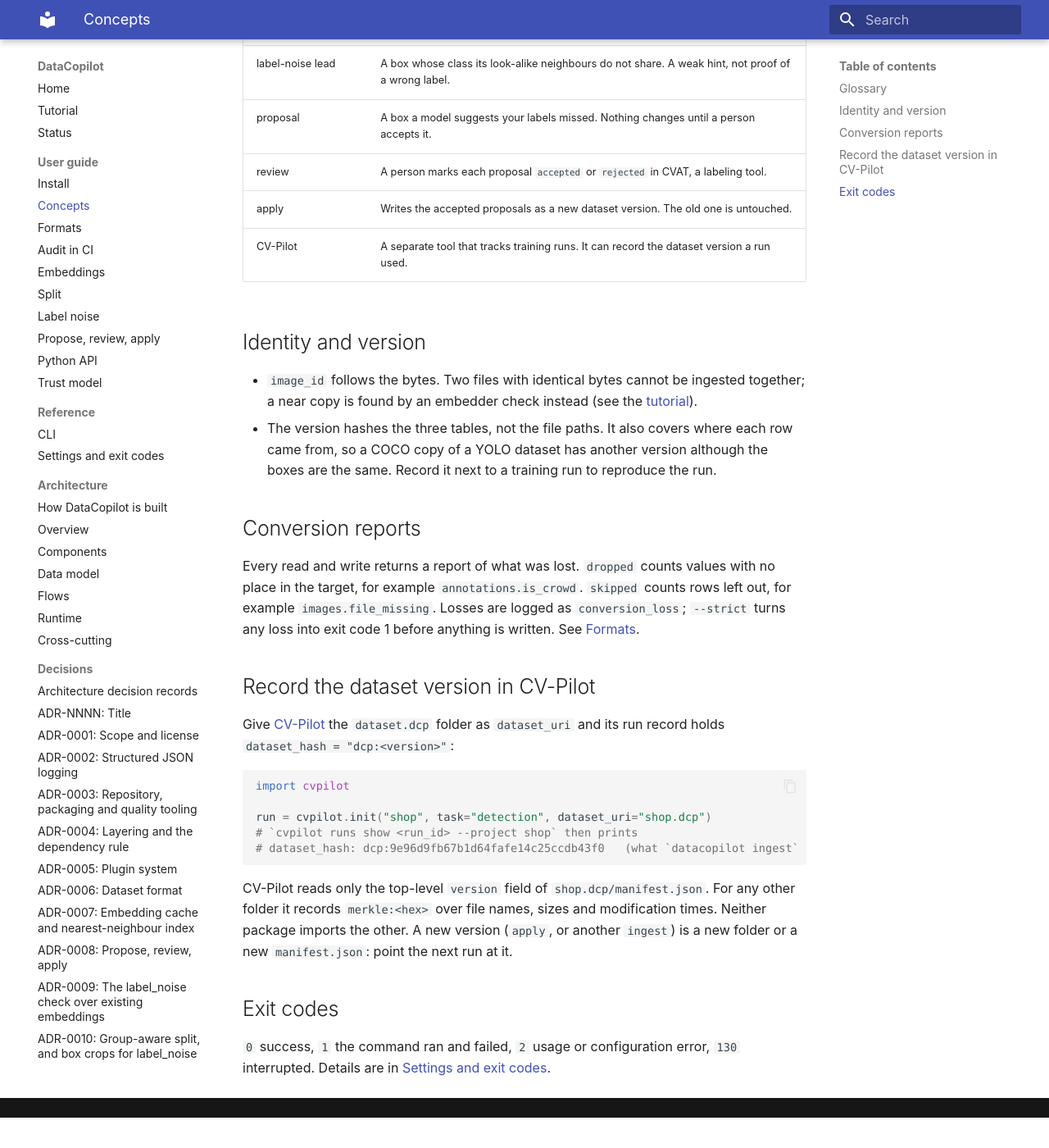
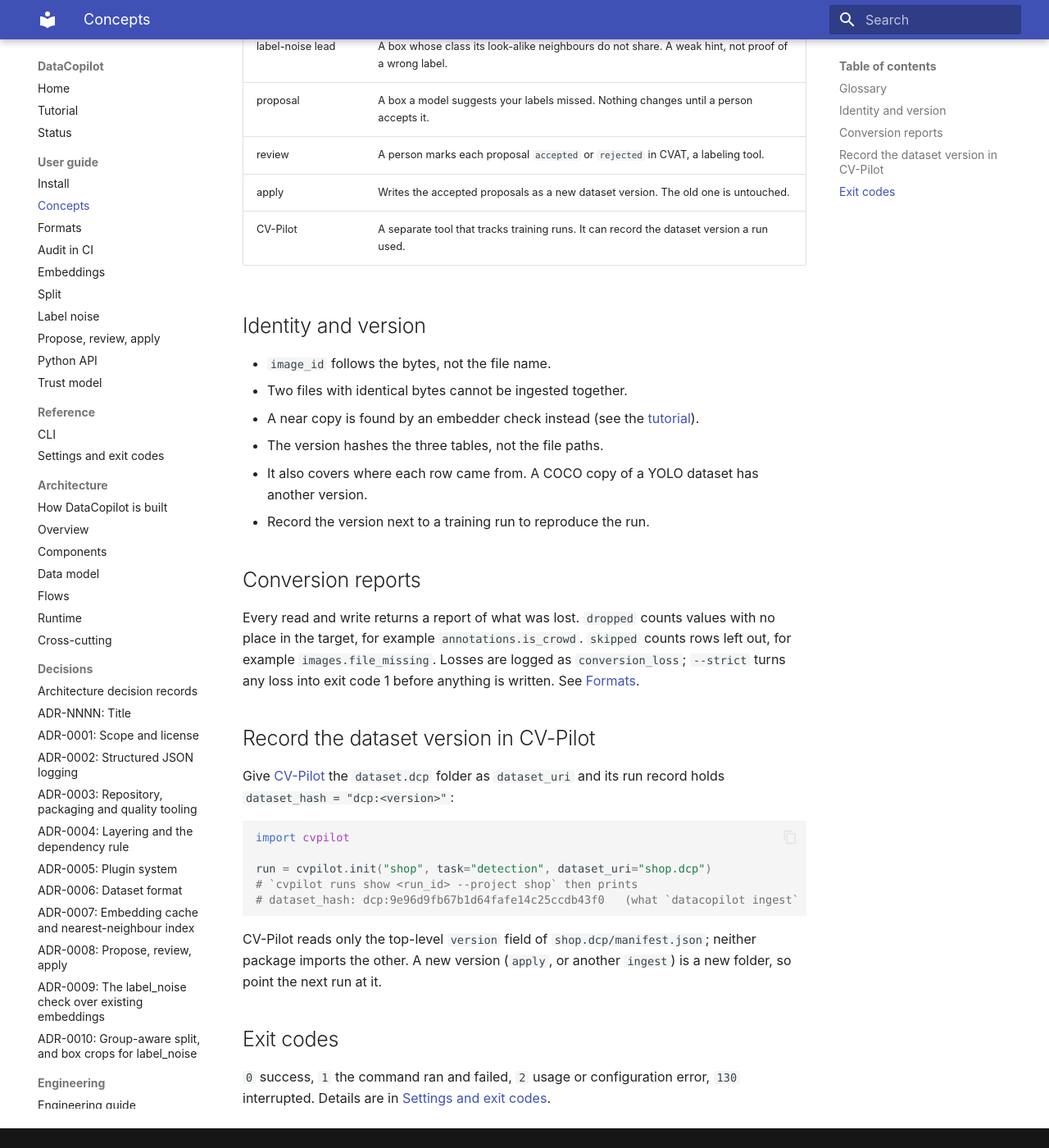
Before and after one commit to B4teShai/DataCopilot, an MkDocs documentation site: the page built from docs/guide/concepts.md, in a window 1280 px wide and 1400 px high, scrolled down 1326 px. Shown: the whole window at 82% size. Built offline with MkDocs 1.6.1 and Material for MkDocs 9.7.7, drawn with Linux system fonts in a browser that asks for light colours; before the commit the page ends 2689 px from its top, so only the background shows below that; some of the changed text lies outside the part shown.

Commit message:
docs: fix what a cold read could not follow in the entry pages
- tutorial: say where the JSON log lines go and that the traceback of
  the expected --strict failure is the normal error log; explain
  --no-hash-cache and --fail-on <check> where they first appear.
- README, index, overview diagram: audit does not clean a dataset, only
  apply writes a corrected copy, so say "checked dataset, or a corrected
  copy"; name six formats; define "extra" and the core install; say the
  quick start needs the tutorial's demo dataset and that propose needs
  the vlm extra and has low precision; use dinov2_base throughout.
- concepts: say once that FAISS is optional, shorten the CV-Pilot
  paragraph and split the version bullets.

````diff
--- a/docs/diagrams/overview.diagram.mjs
+++ b/docs/diagrams/overview.diagram.mjs
@@ -4,9 +4,9 @@
 // converts, audits and reports, and two plain results come out. Three colours only:
 // input orange, tool blue, result green. No legend is needed. Detailed views: the other diagrams.
 const big = { fontSize: 20 };
-const input = box("in", 40, 130, 300, 130, "Your dataset\nCOCO · YOLO · VOC ·\nCVAT · Label Studio", COLORS.external, big);
+const input = box("in", 40, 130, 300, 130, "Your dataset\nin one of six formats", COLORS.external, big);
 const tool = box("dc", 470, 130, 360, 130, "DataCopilot\n1 Convert  2 Audit  3 Report", COLORS.core, { ...big, strokeWidth: 2 });
-const clean = box("out1", 990, 40, 320, 110, "Clean dataset\nin any format", COLORS.built, big);
+const clean = box("out1", 990, 40, 320, 110, "Checked dataset,\nor a corrected copy", COLORS.built, big);
 const gate = box("out2", 990, 240, 320, 110, "CI passes or fails", COLORS.built, big);
 const models = box("ml", 450, 330, 400, 110, "Image models (optional)\nfor duplicates and leaks", COLORS.core, { ...big, strokeStyle: "dashed" });
 
--- a/docs/guide/concepts.md
+++ b/docs/guide/concepts.md
@@ -31,11 +31,12 @@
 
 ## Identity and version
 
-- `image_id` follows the bytes. Two files with identical bytes cannot be ingested together; a
-  near copy is found by an embedder check instead (see the [tutorial](../tutorial.md)).
-- The version hashes the three tables, not the file paths. It also covers where each row came from,
-  so a COCO copy of a YOLO dataset has another version although the boxes are the same. Record it
-  next to a training run to reproduce the run.
+- `image_id` follows the bytes, not the file name.
+- Two files with identical bytes cannot be ingested together.
+- A near copy is found by an embedder check instead (see the [tutorial](../tutorial.md)).
+- The version hashes the three tables, not the file paths.
+- It also covers where each row came from. A COCO copy of a YOLO dataset has another version.
+- Record the version next to a training run to reproduce the run.
 
 ## Conversion reports
 
@@ -58,10 +59,8 @@
 # dataset_hash: dcp:9e96d9fb67b1d64fafe14c25ccdb43f0   (what `datacopilot ingest` printed)
 ```
 
-CV-Pilot reads only the top-level `version` field of `shop.dcp/manifest.json`. For any other
-folder it records `merkle:<hex>` over file names, sizes and modification times. Neither package
-imports the other. A new version (`apply`, or another `ingest`) is a new folder or a new
-`manifest.json`: point the next run at it.
+CV-Pilot reads only the top-level `version` field of `shop.dcp/manifest.json`; neither package
+imports the other. A new version (`apply`, or another `ingest`) is a new folder, so point the next run at it.
 
 ## Exit codes
 
````
Also changed, not shown: other parts of docs/guide/concepts.md (+1 -1 lines), README.md (+17 -17 lines), docs/architecture/README.md (+3 -3 lines), docs/index.md (+2 -2 lines), docs/tutorial.md (+10 -3 lines), docs/diagrams/png/overview.png, 1 other file.
